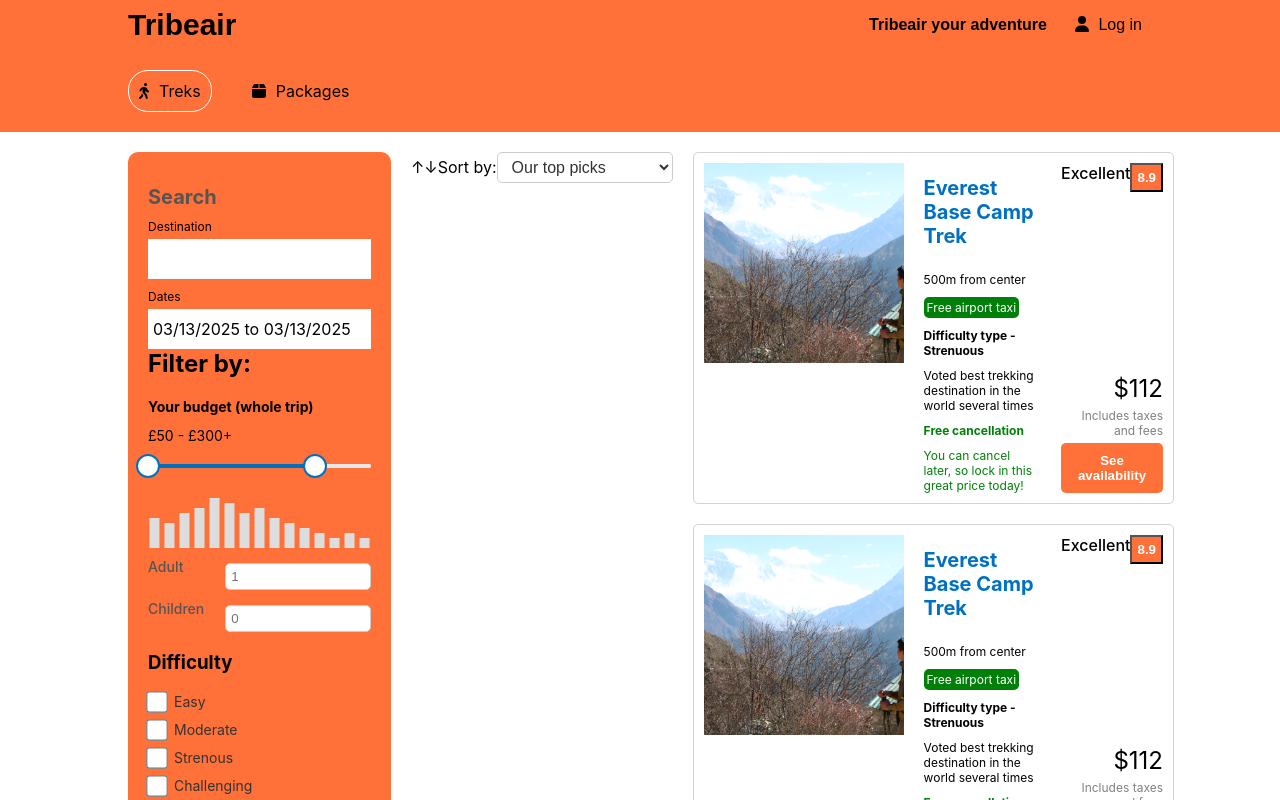
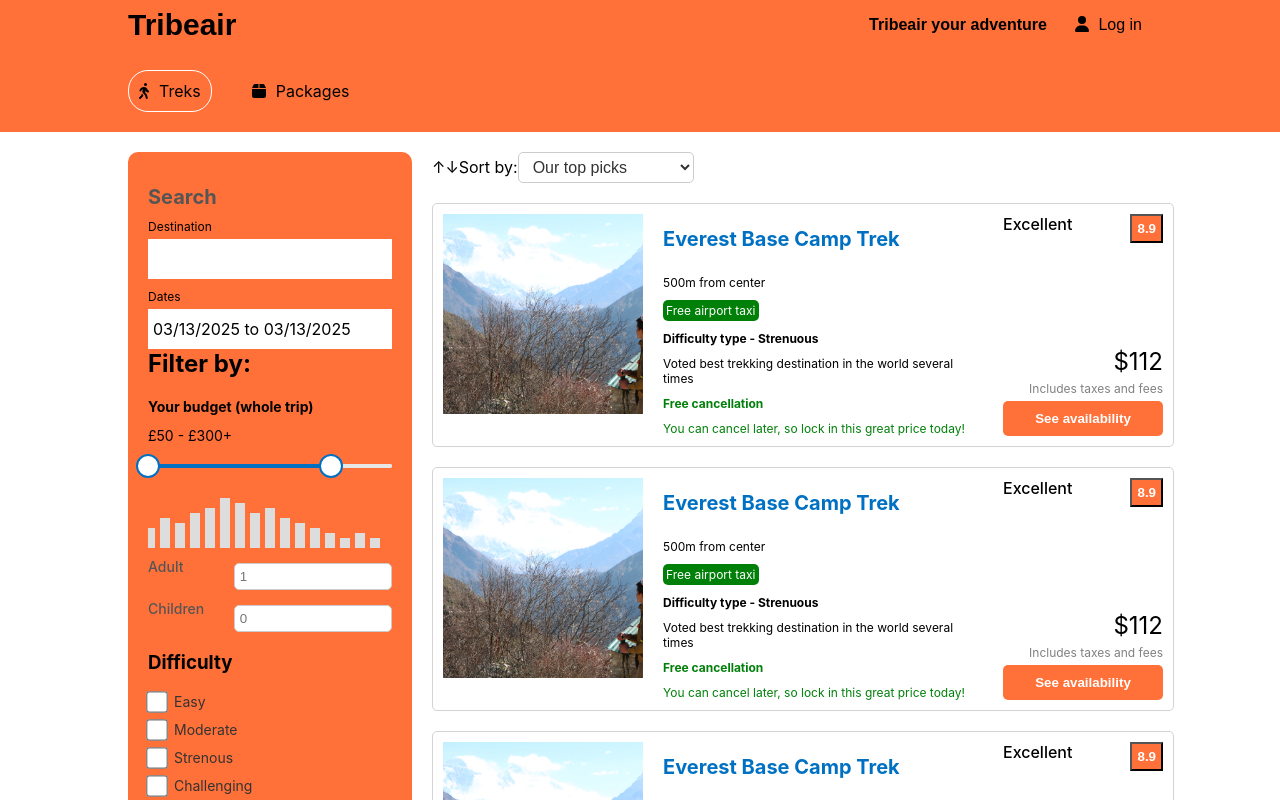
Before and after one commit to ctt23/Tribeair, a React (Create React App) app in the folder frontend/: page /list in a window 1280 px wide. Shown: the top 800 px of the page. Built offline with nearby package versions, Linux system fonts and the light colour scheme.

Commit message:
Fixed sort by div in list page

```diff
--- a/frontend/src/pages/list/List.jsx
+++ b/frontend/src/pages/list/List.jsx
@@ -139,6 +139,7 @@ const List = () => {
               </div>
             </div>
           </div>
+          <div className="results-section">
             <div className="sorting-section">
               <div className="sort-button">
                 <span className="sort-icon">↑↓</span>
@@ -165,6 +166,7 @@ const List = () => {
           </div>
         </div>
       </div>
+    </div>
   );
 };
 
--- a/frontend/src/pages/list/list.css
+++ b/frontend/src/pages/list/list.css
@@ -212,3 +212,9 @@
 .sort-select option {
   font-size: 16px; /* Ensure options have the same font size */
 }
+
+.results-section{
+  display: flex;
+  flex-direction: column;
+  gap: 20px;
+}
```
Lines whose indentation alone changed are shown as unchanged.
